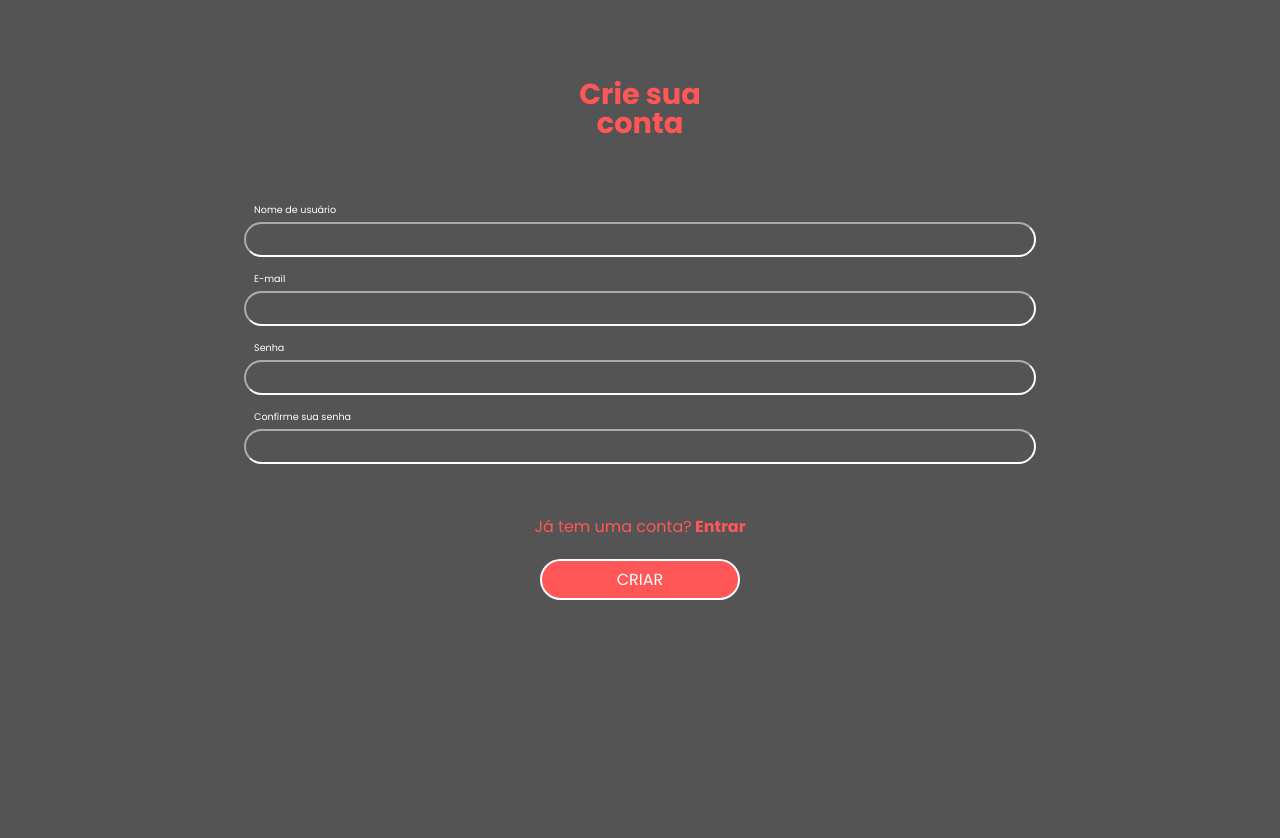
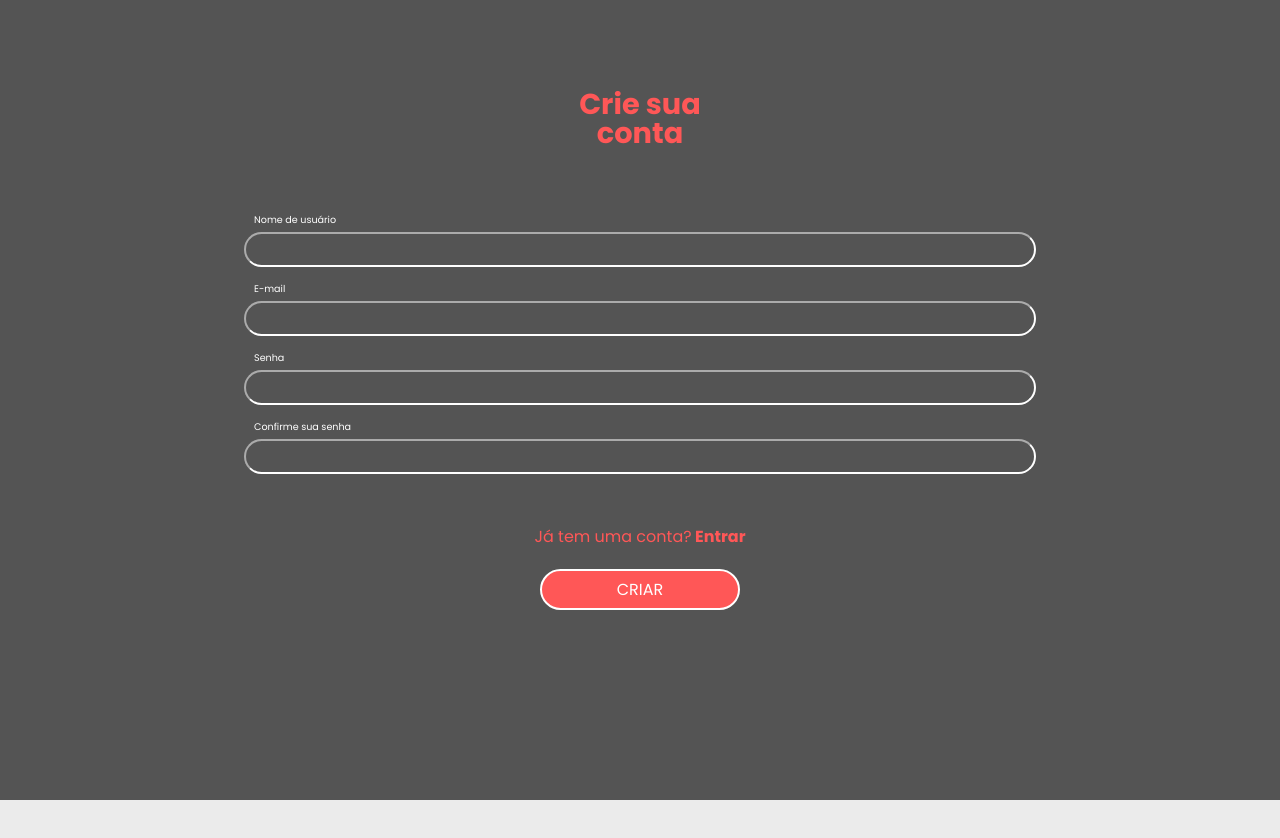
Before and after one commit to vitorrmarcelino/agenda-de-contatos, a React (Create React App) app in the folder client/: page / in a window 1280 px wide. Shown: the top 838 px of the page. After the commit the page ends 800 px from the top, so only its background shows below. Built offline with nearby package versions, Linux system fonts and the light colour scheme.

Commit message:
finalizando a tela de cadastro

```diff
--- a/client/src/pages/register-login/Register.jsx
+++ b/client/src/pages/register-login/Register.jsx
@@ -3,6 +3,7 @@ import './RegisterLogin.css';
 
 export default function Register() {
   return (
+    <section className="login-section">
       <div className="login-container">
         <h2 className="login-title">Crie sua conta</h2>
         <form className="login-form">
@@ -23,5 +24,6 @@ export default function Register() {
           <p>CRIAR</p>
         </a>
       </div>
+    </section>
   );
 }
--- a/client/src/pages/register-login/RegisterLogin.css
+++ b/client/src/pages/register-login/RegisterLogin.css
@@ -1,12 +1,16 @@
-
 .login-container{
   font-family: 'Poppins';
-  background-color: #545454;
   display: flex;
   flex-direction: column;
   align-items: center;
-  padding: 80px;
+  margin-top: 90px;
+}
+
+.login-section{
+  background-color: #545454;
+  display: flex;
   height: 100vh;
+  justify-content: center;
 }
 
 .login-title{
```
Lines whose indentation alone changed are shown as unchanged.
